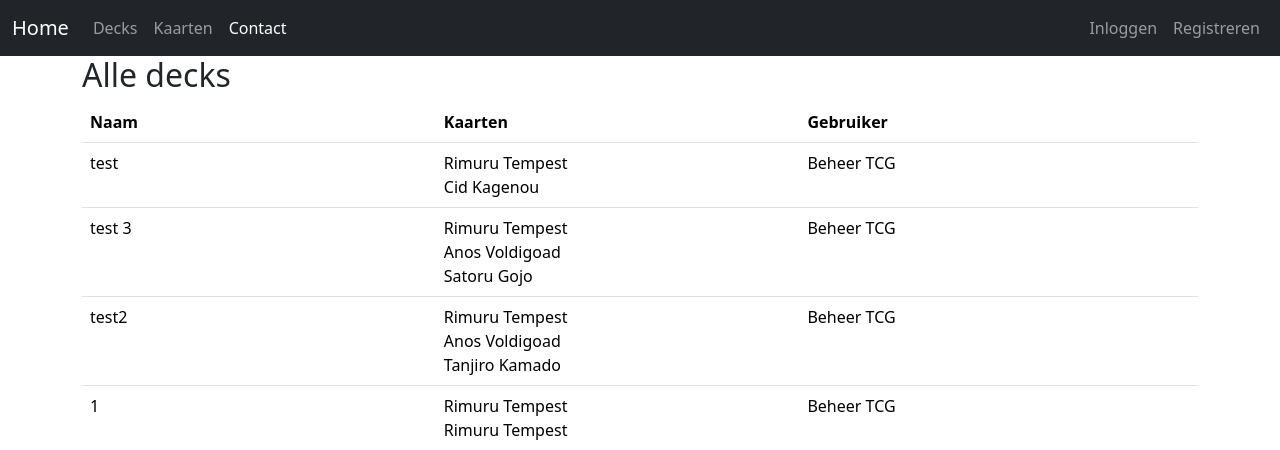
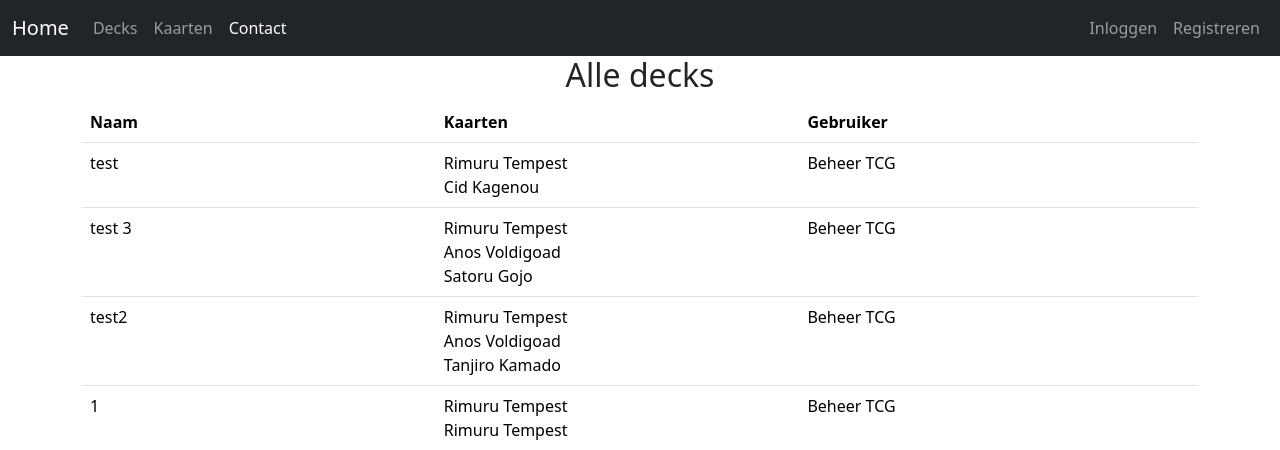
Before and after one commit to GaneshMichael/FrameworkWeb2, a PHP site: page /decks in a window 1280 px wide. Shown: the top 450 px of the page. Run offline with PHP 8.4, Linux system fonts and the light colour scheme; data comes from the database, SQL or seed files in the repository.

Commit message:
Update decks.php

```diff
--- a/Views/decks.php
+++ b/Views/decks.php
@@ -11,17 +11,17 @@ $currentUrl = $_SERVER['REQUEST_URI'];
 ?>
 
 <?php if (Auth::isPremium() || Auth::isAdmin()): ?>
-    <h2>Stel je deck samen</h2>
+    <h2 class="text-center">Stel je deck samen</h2>
     <a class="btn btn-primary" href="/decks/newDeck" role="button">Nieuw Deck Aanmaken</a>
 <?php elseif(Auth::isFree()): ?>
-    <h2>Het samenstellen van decks is een premium feature</h2>
-    <h2>Upgrade naar premium om decks te kunnen samenstellen</h2>
+    <h2 class="text-center">Het samenstellen van decks is een premium feature</h2>
+    <h2 class="text-center">Upgrade naar premium om decks te kunnen samenstellen</h2>
     <a class="btn btn-primary" href="/premium" role="button">Upgrade</a>
 <?php else: ?>
 
 <?php endif; ?>
 
-<h2>Alle decks</h2>
+<h2 class="text-center">Alle decks</h2>
 
 <table class="table">
     <thead>
```
